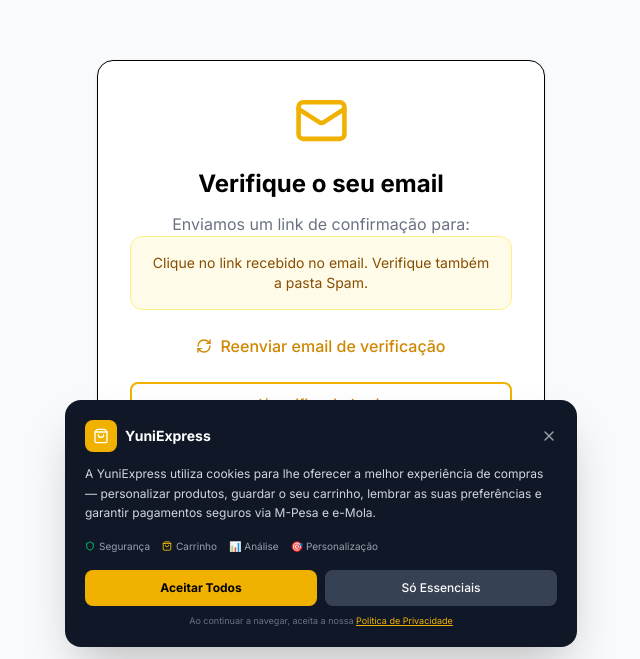
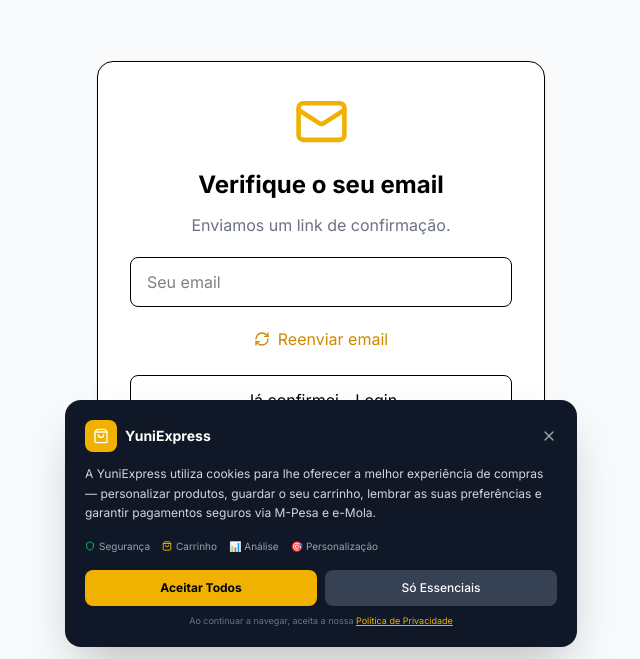
Before and after one commit to megastoremz1-ctrl/Yuniexpress, a Next.js app: page /verify-email in a window 1280 px wide. Shown: the part 141-800 px from the top of the page, without its empty margins (319-959 px from the left). Built offline with nearby package versions, Linux system fonts and the light colour scheme.

Commit message:
Update page.tsx

```diff
--- a/src/app/(auth)/verify-email/page.tsx
+++ b/src/app/(auth)/verify-email/page.tsx
@@ -1,7 +1,7 @@
 "use client";
 
-import { useEffect, useState, Suspense } from "react";
-import { useSearchParams } from "next/navigation";
+import { Suspense, useEffect, useState } from "react";
+import { useSearchParams, useRouter } from "next/navigation";
 import Link from "next/link";
 import {
   Mail,
@@ -11,358 +11,505 @@
   RefreshCw,
 } from "lucide-react";
 
-import Button from "@/components/ui/Button";
+
+function VerifyEmailContent() {
+
+  const searchParams = useSearchParams();
+  const router = useRouter();
+
+  const token = searchParams.get("token");
+  const emailParam = searchParams.get("email");
 
 
-function VerifyEmailContent() {
-  const searchParams = useSearchParams();
-
-  const token = searchParams.get("token");
-  const email = searchParams.get("email");
+  const [email, setEmail] = useState(emailParam || "");
 
   const [status, setStatus] = useState<
-    "pending" | "verifying" | "success" | "error"
-  >(token ? "verifying" : "pending");
+    "loading" | "waiting" | "success" | "error"
+  >(
+    token ? "loading" : "waiting"
+  );
+
 
   const [message, setMessage] = useState("");
-  const [resending, setResending] = useState(false);
-  const [resent, setResent] = useState(false);
-  const [cooldown, setCooldown] = useState(0);
+
+  const [sending, setSending] = useState(false);
+
+  const [sent, setSent] = useState(false);
+
+  const [timer, setTimer] = useState(0);
+
 
 
   useEffect(() => {
-    if (token) {
-      verifyEmail(token);
+
+    if(token){
+
+      verifyToken();
+
     }
+
   }, [token]);
 
 
-  useEffect(() => {
-    if (cooldown === 0) return;
-
-    const timer = setTimeout(() => {
-      setCooldown((old) => old - 1);
-    }, 1000);
-
-    return () => clearTimeout(timer);
-
-  }, [cooldown]);
 
 
-  async function verifyEmail(tokenValue: string) {
+  useEffect(() => {
 
-    try {
-
-      const response = await fetch(
-        `/api/auth/verify-email?token=${tokenValue}`
-      );
-
-      const data = await response.json();
+    if(timer <= 0) return;
 
 
-      if (response.ok) {
+    const interval = setInterval(()=>{
 
-        setStatus("success");
+      setTimer(value => value - 1);
 
-        setMessage(
-          data.message ||
-          "Email verificado com sucesso!"
-        );
-
-      } else {
-
-        setStatus("error");
-
-        setMessage(
-          data.error ||
-          "Token inválido ou expirado."
-        );
-
-      }
+    },1000);
 
 
-    } catch {
+    return ()=>clearInterval(interval);
 
-      setStatus("error");
 
-      setMessage(
-        "Erro de conexão. Tente novamente."
-      );
-
-    }
-  }
+  },[timer]);
 
 
 
-  async function resendEmail() {
-
-    if (!email || resending || cooldown > 0) {
-      return;
-    }
 
 
-    setResending(true);
-    setResent(false);
+  async function verifyToken(){
 
-
-    try {
+    try{
 
       const response = await fetch(
-        "/api/auth/verify-email",
-        {
-          method: "POST",
-          headers: {
-            "Content-Type": "application/json",
-          },
-          body: JSON.stringify({
-            email,
-          }),
-        }
+        `/api/auth/verify-email?token=${token}`
       );
 
 
       const data = await response.json();
 
 
-      if (response.ok) {
 
-        setResent(true);
-        setCooldown(60);
+      if(response.ok){
 
-      } else {
+        setStatus("success");
+
+        setMessage(
+          data.message ||
+          "Email verificado com sucesso."
+        );
+
+
+      }else{
+
+
+        setStatus("error");
 
         setMessage(
           data.error ||
-          "Não foi possível reenviar."
+          "Token inválido."
         );
+
 
       }
 
 
-    } catch {
+
+    }catch{
+
+
+      setStatus("error");
 
       setMessage(
-        "Erro ao reenviar email."
+        "Erro de conexão."
       );
 
-    } finally {
-
-      setResending(false);
 
     }
+
 
   }
 
 
 
-  if (status === "verifying") {
+
+
+  async function resend(){
+
+
+    if(
+      !email ||
+      sending ||
+      timer > 0
+    ){
+
+      return;
+
+    }
+
+
+
+    try{
+
+
+      setSending(true);
+
+      setSent(false);
+
+
+
+      const response = await fetch(
+        "/api/auth/verify-email",
+        {
+
+          method:"POST",
+
+          headers:{
+            "Content-Type":"application/json"
+          },
+
+          body:JSON.stringify({
+            email
+          })
+
+        }
+      );
+
+
+
+      const data = await response.json();
+
+
+
+      if(response.ok){
+
+
+        setSent(true);
+
+        setTimer(60);
+
+
+
+      }else{
+
+
+        setMessage(
+          data.error ||
+          "Erro ao enviar email."
+        );
+
+
+      }
+
+
+
+
+    }catch{
+
+
+      setMessage(
+        "Erro ao enviar email."
+      );
+
+
+    }finally{
+
+
+      setSending(false);
+
+
+    }
+
+
+  }
+
+
+
+
+
+  if(status === "loading"){
 
     return (
+
       <div className="text-center">
 
         <Loader2
-          size={48}
-          className="mx-auto mb-5 animate-spin text-yellow-500"
+          className="mx-auto animate-spin text-yellow-500"
+          size={45}
         />
 
-        <h1 className="text-2xl font-bold">
+
+        <h1 className="text-xl font-bold mt-5">
           A verificar email...
         </h1>
 
-        <p className="text-gray-500 mt-2">
-          Aguarde enquanto confirmamos a sua conta.
-        </p>
+      </div>
 
-      </div>
     );
 
   }
 
 
 
-  if (status === "success") {
+
+
+  if(status === "success"){
+
 
     return (
+
       <div className="text-center">
+
 
         <CheckCircle
           size={55}
-          className="mx-auto mb-5 text-green-500"
+          className="mx-auto text-green-500"
         />
 
-        <h1 className="text-2xl font-bold">
-          Email confirmado!
+
+        <h1 className="text-2xl font-bold mt-5">
+          Email confirmado
         </h1>
 
-        <p className="text-gray-600 mt-3 mb-8">
+
+        <p className="text-gray-600 mt-3 mb-6">
           {message}
         </p>
 
 
-        <Link href="/login">
+        <Link
+          href="/login"
+          className="block w-full bg-yellow-500 text-white py-3 rounded-lg"
+        >
 
-          <Button
-            fullWidth
-            size="lg"
-          >
-            Fazer Login
-          </Button>
+          Fazer Login
 
         </Link>
 
+
       </div>
+
     );
+
 
   }
 
 
 
-  if (status === "error") {
+
+
+  if(status === "error"){
+
 
     return (
+
       <div className="text-center">
+
 
         <XCircle
           size={55}
-          className="mx-auto mb-5 text-red-500"
+          className="mx-auto text-red-500"
         />
 
-        <h1 className="text-2xl font-bold">
-          Verificação falhou
+
+        <h1 className="text-2xl font-bold mt-5">
+          Erro na verificação
         </h1>
 
-        <p className="text-gray-600 mt-3 mb-8">
+
+        <p className="text-gray-600 mt-3 mb-6">
           {message}
         </p>
 
 
-        <Link href="/login">
+        <Link
+          href="/login"
+          className="block w-full border py-3 rounded-lg"
+        >
 
-          <Button
-            fullWidth
-          >
-            Voltar ao Login
-          </Button>
+          Voltar Login
 
         </Link>
 
+
       </div>
+
     );
+
 
   }
 
 
 
+
+
   return (
+
     <div className="text-center">
+
 
       <Mail
         size={55}
-        className="mx-auto mb-5 text-yellow-500"
+        className="mx-auto text-yellow-500"
       />
 
 
-      <h1 className="text-2xl font-bold">
+
+      <h1 className="text-2xl font-bold mt-5">
         Verifique o seu email
       </h1>
 
 
+
       <p className="text-gray-500 mt-3">
-        Enviamos um link de confirmação para:
+        Enviamos um link de confirmação.
       </p>
 
 
-      {email && (
-        <p className="font-semibold mt-2 mb-6">
-          {email}
+
+      <input
+
+        type="email"
+
+        value={email}
+
+        onChange={(e)=>setEmail(e.target.value)}
+
+        placeholder="Seu email"
+
+        className="mt-5 w-full border rounded-lg px-4 py-3"
+
+      />
+
+
+
+
+      {sent && (
+
+        <p className="text-green-600 text-sm mt-4">
+
+          Email reenviado com sucesso.
+
         </p>
+
       )}
 
 
 
-      <div className="bg-yellow-50 border border-yellow-200 rounded-xl p-4 mb-6">
 
-        <p className="text-sm text-yellow-800">
-          Clique no link recebido no email.
-          Verifique também a pasta Spam.
-        </p>
+      <button
 
-      </div>
+        onClick={resend}
+
+        disabled={
+          sending ||
+          timer > 0
+        }
+
+        className="
+        mt-5
+        text-yellow-600
+        flex
+        items-center
+        justify-center
+        gap-2
+        mx-auto
+        "
+
+      >
 
 
+        {
+          sending ?
 
-      {resent && (
-        <p className="text-green-600 text-sm mb-4">
-          Email reenviado com sucesso!
-        </p>
-      )}
-
-
-
-      <button
-        onClick={resendEmail}
-        disabled={resending || cooldown > 0}
-        className="text-yellow-600 font-medium flex items-center justify-center gap-2 mx-auto"
-      >
-
-        {resending ? (
           <Loader2
             size={16}
             className="animate-spin"
           />
-        ) : (
+
+          :
+
           <RefreshCw size={16}/>
-        )}
+
+        }
 
 
-        {cooldown > 0
-          ? `Aguarde ${cooldown}s`
-          : "Reenviar email de verificação"
+        {
+          timer > 0
+          ?
+          `Aguarde ${timer}s`
+          :
+          "Reenviar email"
         }
+
 
       </button>
 
 
 
-      <Link href="/login">
 
-        <Button
-          variant="outline"
-          fullWidth
-          className="mt-6"
-        >
-          Já verifiquei - Login
-        </Button>
+      <Link
+
+        href="/login"
+
+        className="block mt-6 border py-3 rounded-lg"
+
+      >
+
+        Já confirmei - Login
 
       </Link>
 
 
     </div>
+
   );
+
+
 }
 
 
 
-export default function VerifyEmailPage() {
+
+
+export default function VerifyEmailPage(){
+
 
   return (
 
-    <main className="min-h-screen bg-gray-50 flex items-center justify-center px-4">
+    <main className="
+    min-h-screen
+    bg-gray-50
+    flex
+    items-center
+    justify-center
+    px-4
+    ">
 
-      <div className="w-full max-w-md bg-white border rounded-2xl shadow-sm p-8">
+
+      <div className="
+      bg-white
+      rounded-2xl
+      border
+      shadow-sm
+      p-8
+      w-full
+      max-w-md
+      ">
 
 
         <Suspense
+
           fallback={
+
             <div className="text-center">
 
               <Loader2
+                className="animate-spin mx-auto text-yellow-500"
                 size={35}
-                className="animate-spin mx-auto text-yellow-500"
               />
 
             </div>
+
           }
+
         >
 
           <VerifyEmailContent />
@@ -372,8 +519,10 @@
 
       </div>
 
+
     </main>
 
   );
 
+
 }
```
